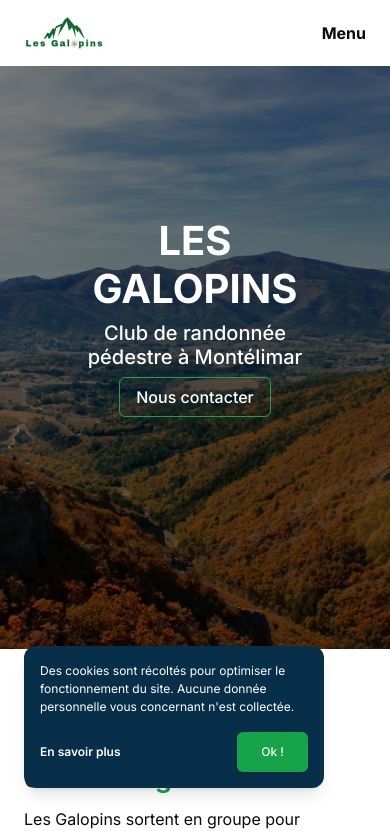
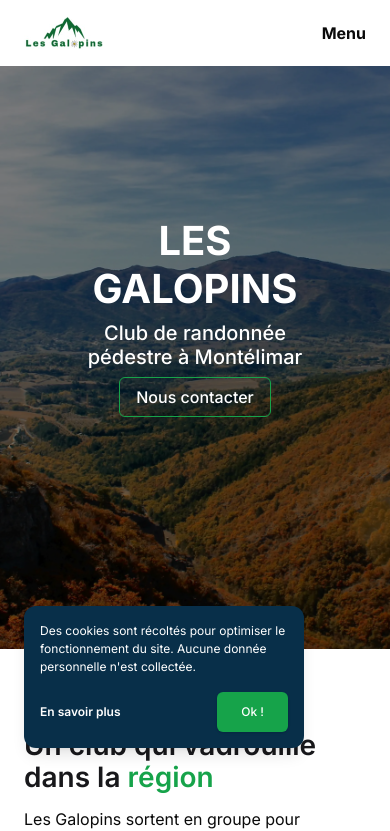
Before and after one commit to SebastienLaurentt/Galopins-Next-V2, a Next.js app: page / in a window 390 px wide. Shown: the top 831 px of the page. Built offline with nearby package versions, Linux system fonts and the light colour scheme.

Commit message:
update cookiesWindow responsive and content

```diff
--- a/components/CookiesWindow/CookiesWindow.tsx
+++ b/components/CookiesWindow/CookiesWindow.tsx
@@ -7,7 +7,7 @@ import { Button } from "../ui/button";
 export default function CookiesWindow() {
   const [isClose, setIsClose] = useState(true);
 
-  const displayClass = !isClose ? "left-6 md:left-10" : "-left-full";
+  const displayClass = !isClose ? "left-6 md:left-10 xl:left-16 2xl:left-10" : "-left-full";
 
   function handleClick() {
     setIsClose(true);
@@ -34,12 +34,12 @@ export default function CookiesWindow() {
 
   return (
     <div
-      className={`bg-secondary text-white fixed ${displayClass} bottom-14 max-w-[300px] mx-auto p-4 text-xs shadow-lg rounded-xl  transition-position duration-700`}
+      className={`bg-secondary text-white fixed ${displayClass} bottom-24 max-w-[280px]  p-4 text-xs shadow-lg rounded-xl  transition-position duration-700`}
     >
       <div className="mb-4">
         <p className=" leading-normal text-xs mb-0">
           Des cookies sont récoltés pour optimiser le fonctionnement du site.
-          Aucune donnée personnelle vous concernant n&apos;est collectée.
+          Aucune donnée personnelle n&apos;est collectée.
         </p>
       </div>
 
```
